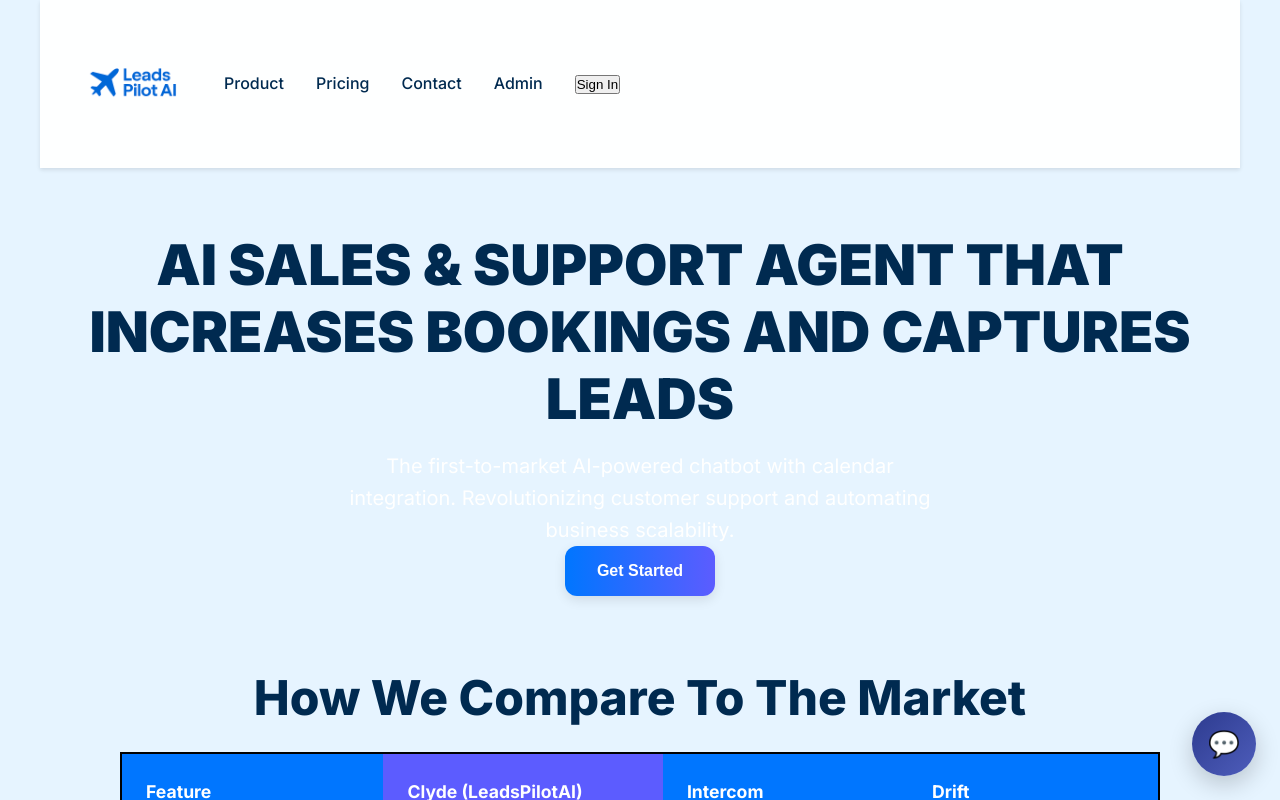
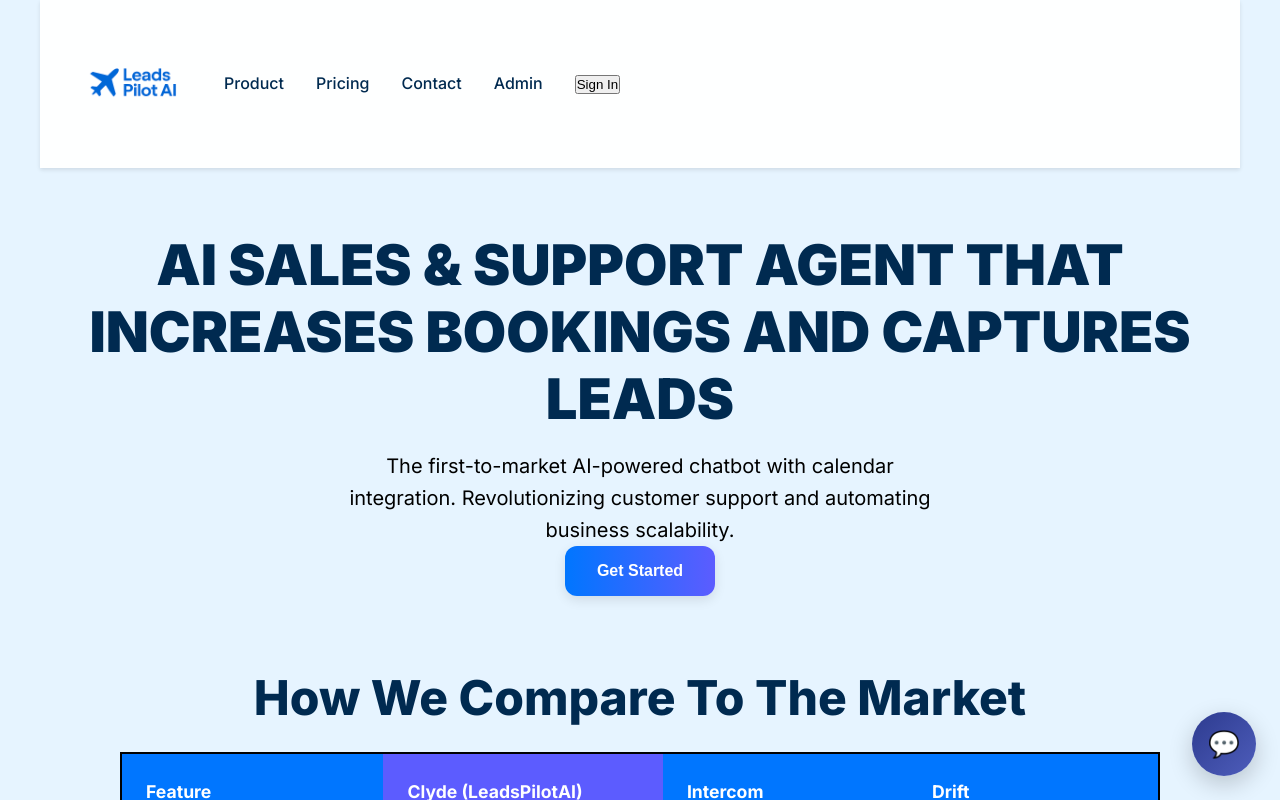
Before and after one commit to palmer95/LeadsPilotAi-Site, a Next.js app: page / in a window 1280 px wide. Shown: the top 800 px of the page. Built offline with nearby package versions, Linux system fonts and the light colour scheme.

Commit message:
fix: style

```diff
--- a/src/app/globals.css
+++ b/src/app/globals.css
@@ -326,7 +326,7 @@ body {
 }
 
 .subtitle {
-  color: #ffffff; /* White text */
+  color: black; /* White text */
   font-family: "Inter", -apple-system, BlinkMacSystemFont, "Segoe UI", Roboto,
     sans-serif;
   font-size: 1.25rem; /* 20px */
```
